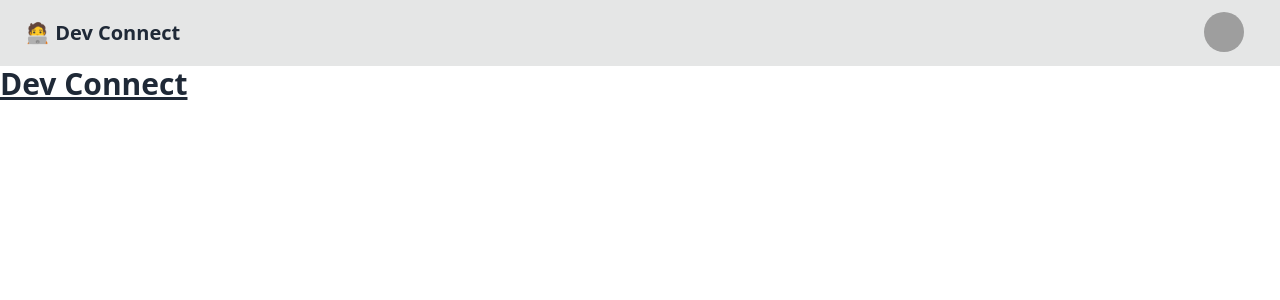
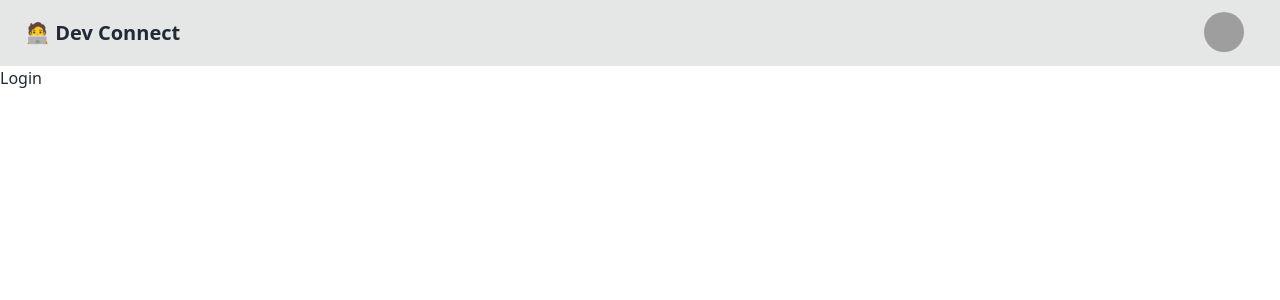
Before and after one commit to KowsiSrini/DevConnect-Web, a React (Vite) app: page /login in a window 1280 px wide. Shown: the top 300 px of the page. Built offline with nearby package versions, Linux system fonts and the light colour scheme; grey boxes are pictures that could not be loaded.

Commit message:
Dev Connect - react router, outlet

```diff
--- a/package.json
+++ b/package.json
@@ -11,7 +11,8 @@
   },
   "dependencies": {
     "react": "^18.3.1",
-    "react-dom": "^18.3.1"
+    "react-dom": "^18.3.1",
+    "react-router-dom": "^7.0.1"
   },
   "devDependencies": {
     "@eslint/js": "^9.15.0",
--- a/src/App.jsx
+++ b/src/App.jsx
@@ -1,10 +1,23 @@
-import NavBar from "./NavBar";
+import { BrowserRouter, Route, Routes } from "react-router-dom";
+
+import Body from "./Body";
+import Login from "./Login";
+import Profile from "./Profile";
 
 function App() {
   return (
     <>
-      <NavBar />
-      <h1 className="text-3xl font-bold underline">Dev Connect</h1>
+      <BrowserRouter basename="/">
+        <Routes>
+          <Route path="/" element={<Body />}>
+            <Route path="/login" element={<Login />} />
+            <Route path="/profile" element={<Profile />} />
+          </Route>
+        </Routes>
+      </BrowserRouter>
+
+      {/* <NavBar />
+      <h1 className="text-3xl font-bold underline">Dev Connect</h1> */}
     </>
   );
 }
--- /dev/null
+++ b/src/Body.jsx
@@ -0,0 +1,13 @@
+import { Outlet } from "react-router-dom";
+import NavBar from "./NavBar";
+
+const Body = () => {
+  return (
+    <div>
+      <NavBar />
+      <Outlet />
+    </div>
+  );
+};
+
+export default Body;
--- /dev/null
+++ b/src/Login.jsx
@@ -0,0 +1,5 @@
+const Login = () => {
+  return <div>Login</div>;
+};
+
+export default Login;
--- /dev/null
+++ b/src/Profile.jsx
@@ -0,0 +1,5 @@
+const Profile = () => {
+  return <div>Profile</div>;
+};
+
+export default Profile;
```
Also changed, not shown: 1 other file (tests, documents, lock files or other folders).
